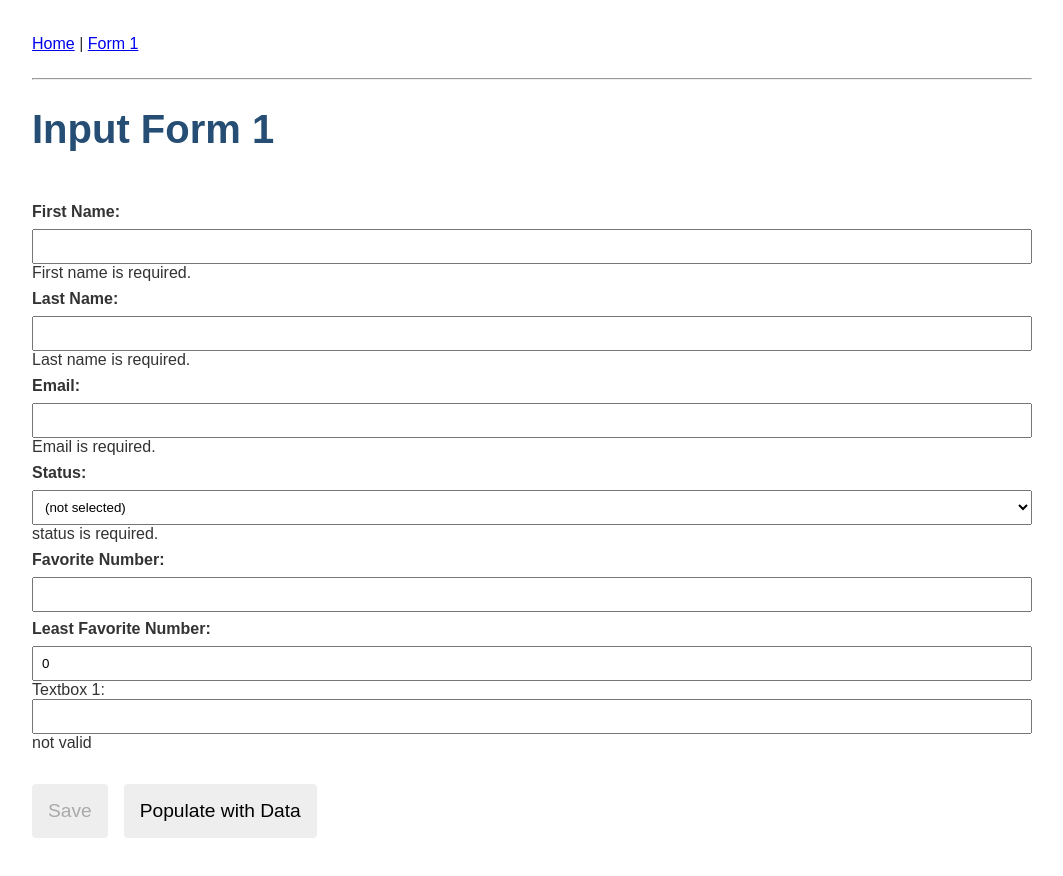
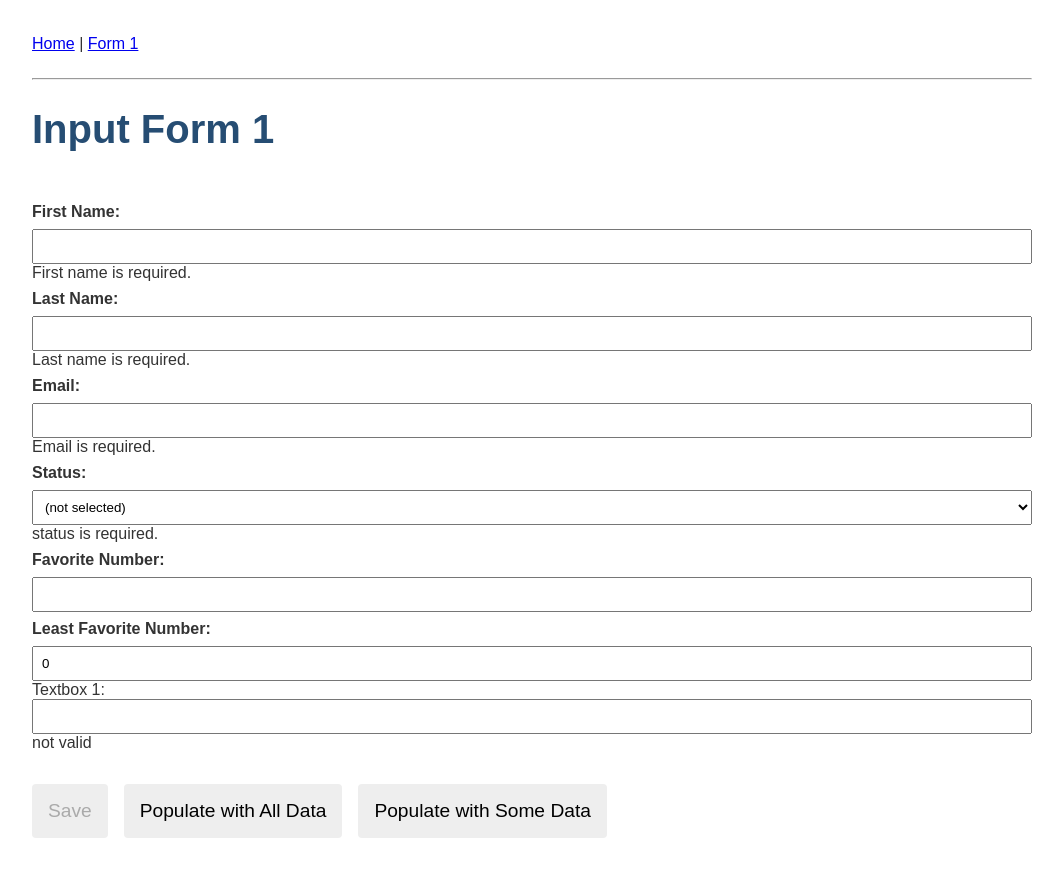
Before and after one commit to benday-inc/AngularChildComponentsWithValidation, an Angular app: page /form1 in a window 1280 px wide. Shown: the top 876 px of the page, without its empty margins (108-1171 px from the left). Built offline with nearby package versions, Linux system fonts and the light colour scheme.

Commit message:
added populate some/all data buttons

```diff
--- a/src/app/input-form1/input-form1.component.html
+++ b/src/app/input-form1/input-form1.component.html
@@ -40,5 +40,6 @@
     <p></p>
 
     <button type="button" [disabled]="!theForm.valid" (click)="save()">Save</button>
-    <button type="button" (click)="populateWithData()">Populate with Data</button>
+    <button type="button" (click)="populateWithData(true)">Populate with All Data</button>
+    <button type="button" (click)="populateWithData(false)">Populate with Some Data</button>
 </form>
--- a/src/app/input-form1/input-form1.component.ts
+++ b/src/app/input-form1/input-form1.component.ts
@@ -37,10 +37,6 @@ export class InputForm1Component {
   }
 
   public ngOnInit(): void {
-    this.initializeChildControls();
-  }
-
-  private initializeChildControls() {
 
   }
 
@@ -48,7 +44,20 @@ export class InputForm1Component {
     console.log(this.theForm?.value);
   }
 
-  populateWithData() {
+  populateWithData(allData: boolean) {
+
+    if (allData === true) {
+      this.theForm?.patchValue({
+        firstName: 'Ben',
+        lastName: 'Day',
+        email: 'benday@benday.com',
+        status: 'active',
+        favoriteNumber: '42',
+        leastFavoriteNumber: 13,
+        textbox1: 'Hello, world!'
+
+      });
+    } else {
       this.theForm?.patchValue({
         firstName: 'Ben',
         lastName: 'Day',
@@ -59,3 +68,4 @@ export class InputForm1Component {
       });
     }
   }
+}
```
Lines whose indentation alone changed are shown as unchanged.
